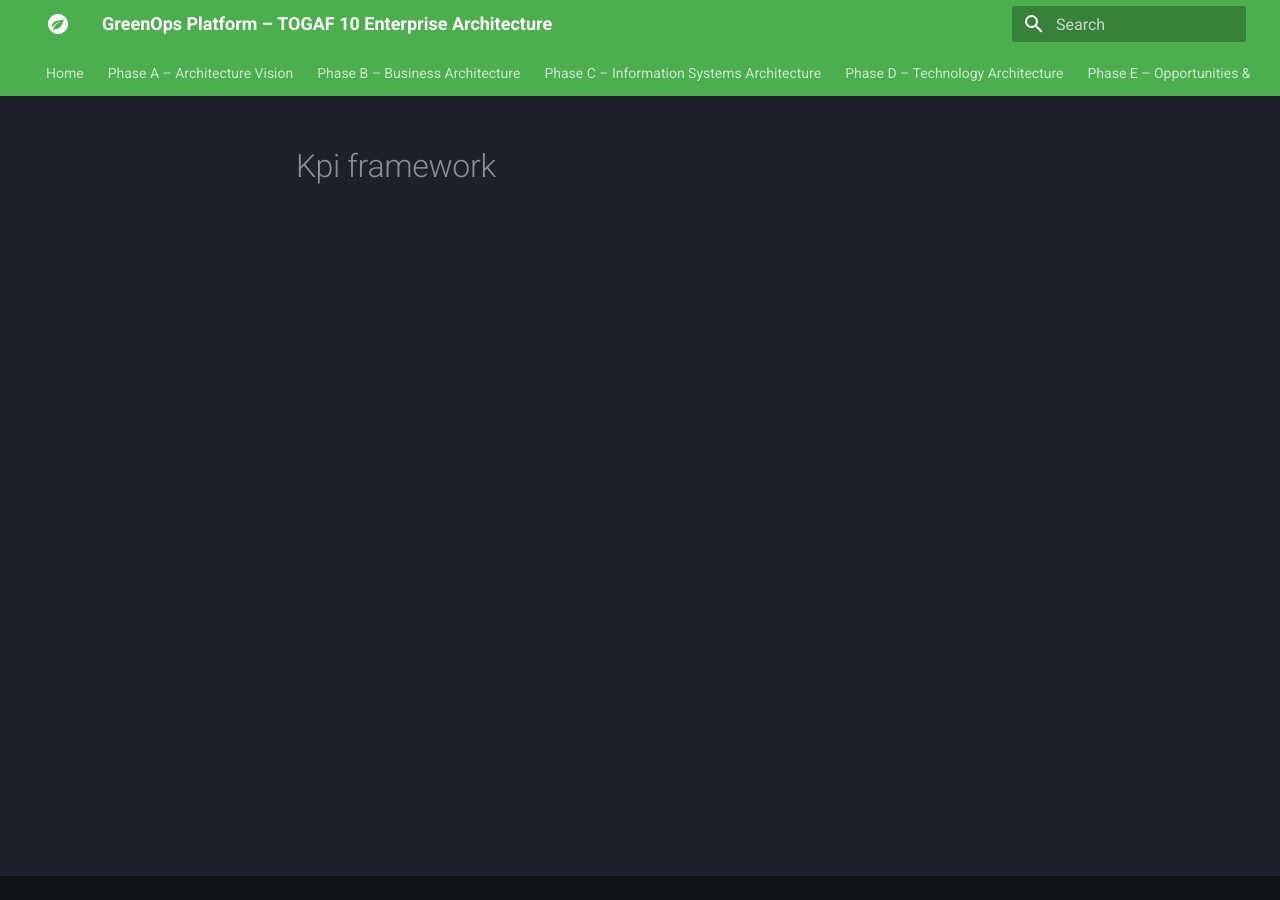
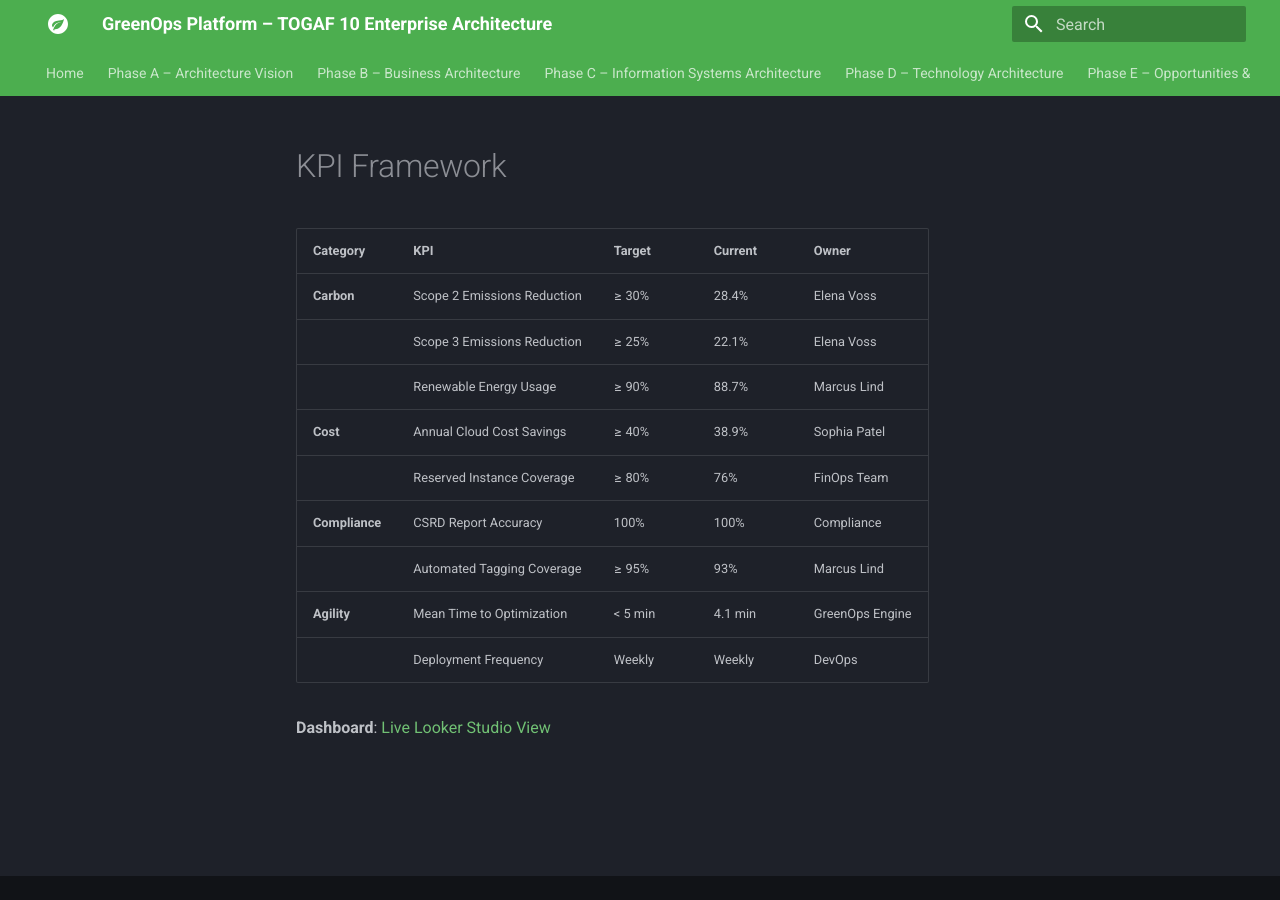
Before and after one commit to raosiddharthp/GreenOps-Platform-Carbon-Aware-Cloud-Cost-Sustainability-Optimizer, an MkDocs documentation site: the page built from docs/metrics-dashboard/kpi-framework.md, in a window 1280 px wide. Built offline with MkDocs 1.6.1 and Material for MkDocs 9.7.7, drawn with Linux system fonts in a browser that asks for light colours.

Commit message:
Update kpi-framework.md

```diff
--- a/docs/metrics-dashboard/kpi-framework.md
+++ b/docs/metrics-dashboard/kpi-framework.md
@@ -1 +1,15 @@
-404: Not Found
+# KPI Framework
+
+| Category             | KPI                              | Target      | Current | Owner            |
+|----------------------|----------------------------------|-------------|---------|------------------|
+| **Carbon**           | Scope 2 Emissions Reduction      | ≥ 30%       | 28.4%   | Elena Voss       |
+|                      | Scope 3 Emissions Reduction      | ≥ 25%       | 22.1%   | Elena Voss       |
+|                      | Renewable Energy Usage           | ≥ 90%       | 88.7%   | Marcus Lind      |
+| **Cost**             | Annual Cloud Cost Savings        | ≥ 40%       | 38.9%   | Sophia Patel     |
+|                      | Reserved Instance Coverage       | ≥ 80%       | 76%     | FinOps Team      |
+| **Compliance**       | CSRD Report Accuracy             | 100%        | 100%    | Compliance       |
+|                      | Automated Tagging Coverage       | ≥ 95%       | 93%     | Marcus Lind      |
+| **Agility**          | Mean Time to Optimization        | < 5 min     | 4.1 min | GreenOps Engine  |
+|                      | Deployment Frequency             | Weekly      | Weekly  | DevOps           |
+
+**Dashboard**: [Live Looker Studio View](https://lookerstudio.google.com/reporting/placeholder)
```
